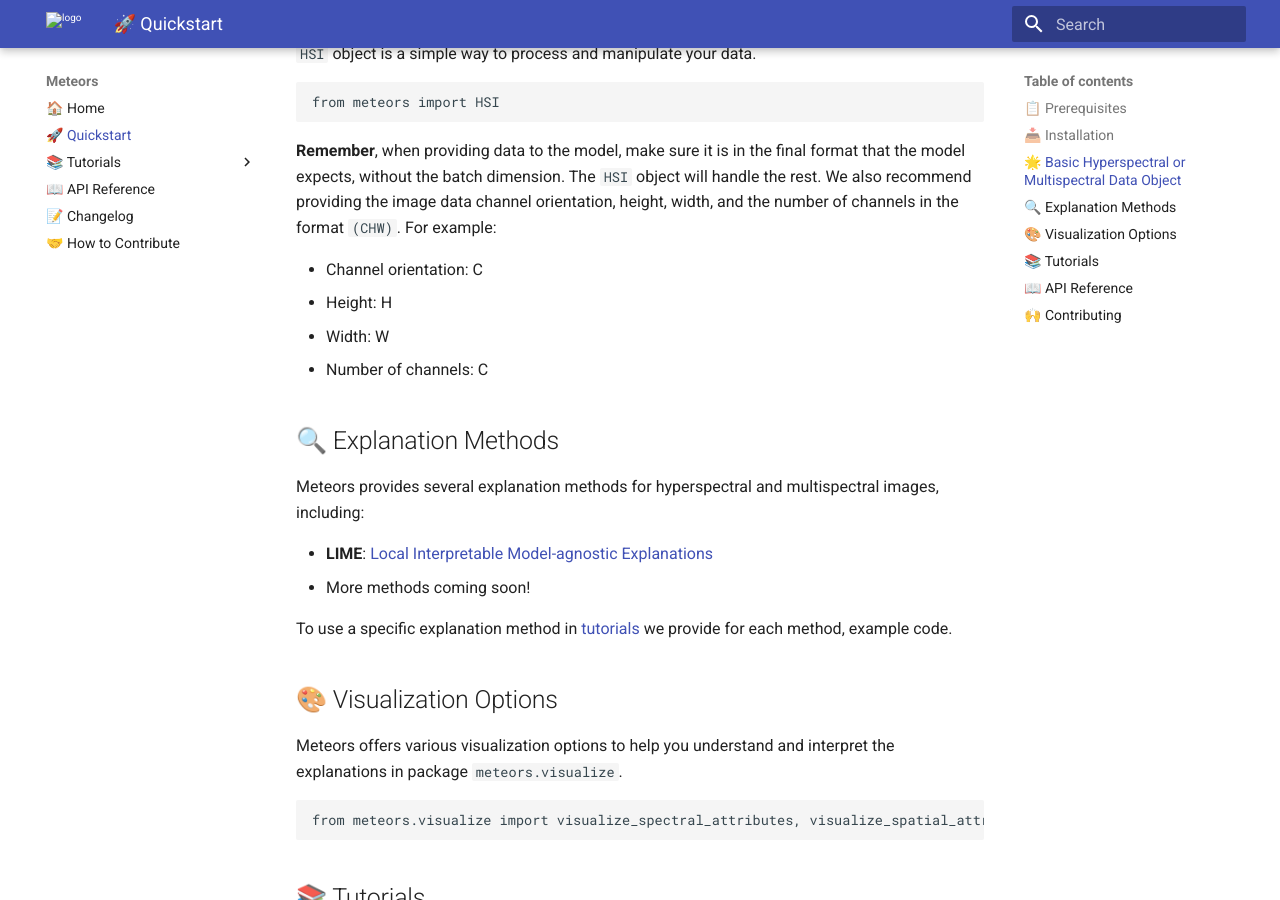
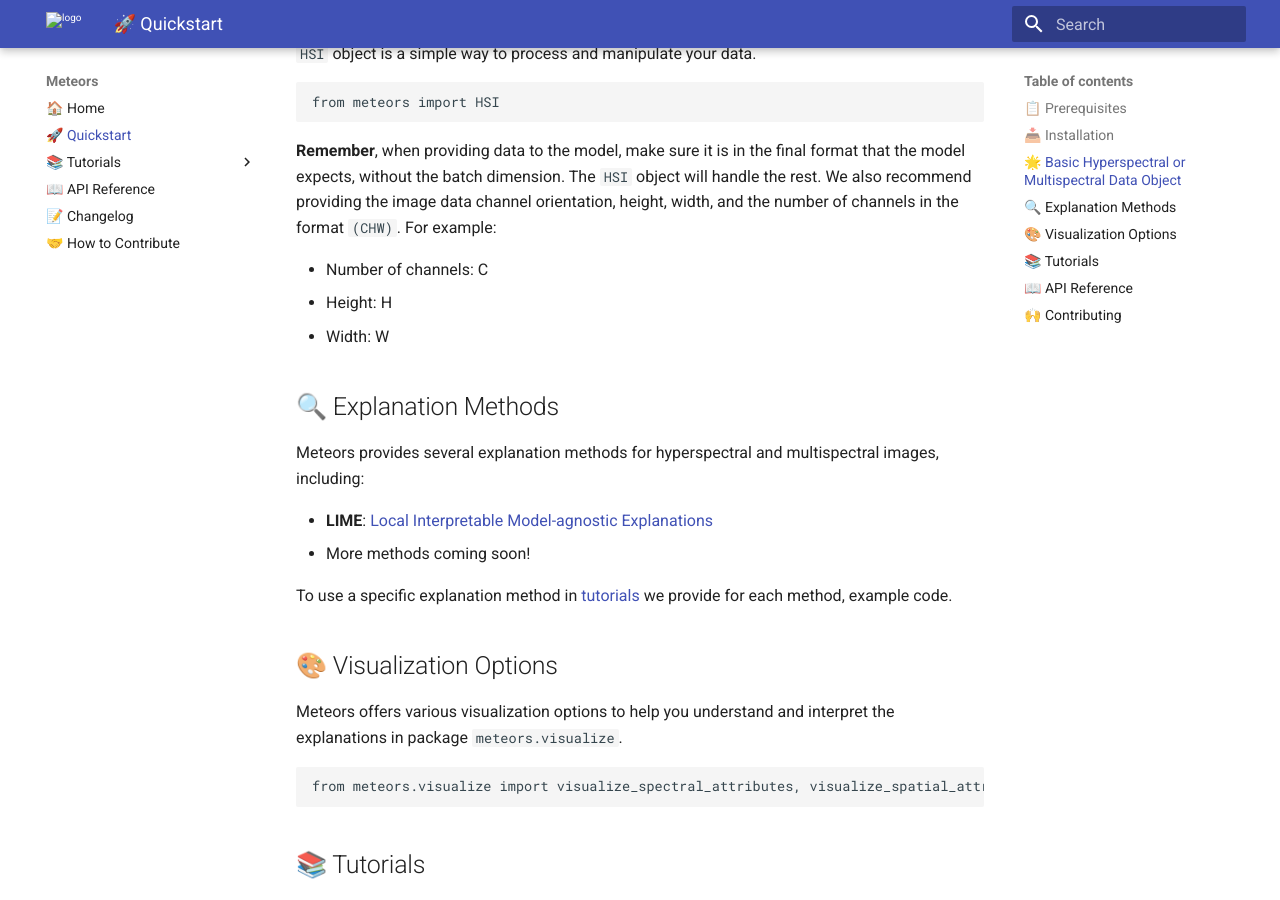
Before and after one commit to xai4space/meteors, an MkDocs documentation site: the page built from docs/quickstart.md, in a window 1280 px wide and 900 px high, scrolled down 772 px. Built offline with MkDocs 1.6.1 and Material for MkDocs 9.7.7, drawn with Linux system fonts in a browser that asks for light colours; the version menu is left out.

Commit message:
Added correction that I forgotten

```diff
--- a/docs/quickstart.md
+++ b/docs/quickstart.md
@@ -31,10 +31,9 @@ from meteors import HSI
 **Remember**, when providing data to the model, make sure it is in the final format that the model expects, without the batch dimension. The `HSI` object will handle the rest.
 We also recommend providing the image data channel orientation, height, width, and the number of channels in the format `(CHW)`. For example:
 
-- Channel orientation: C
+- Number of channels: C
 - Height: H
 - Width: W
-- Number of channels: C
 
 ## 🔍 Explanation Methods
 
```
